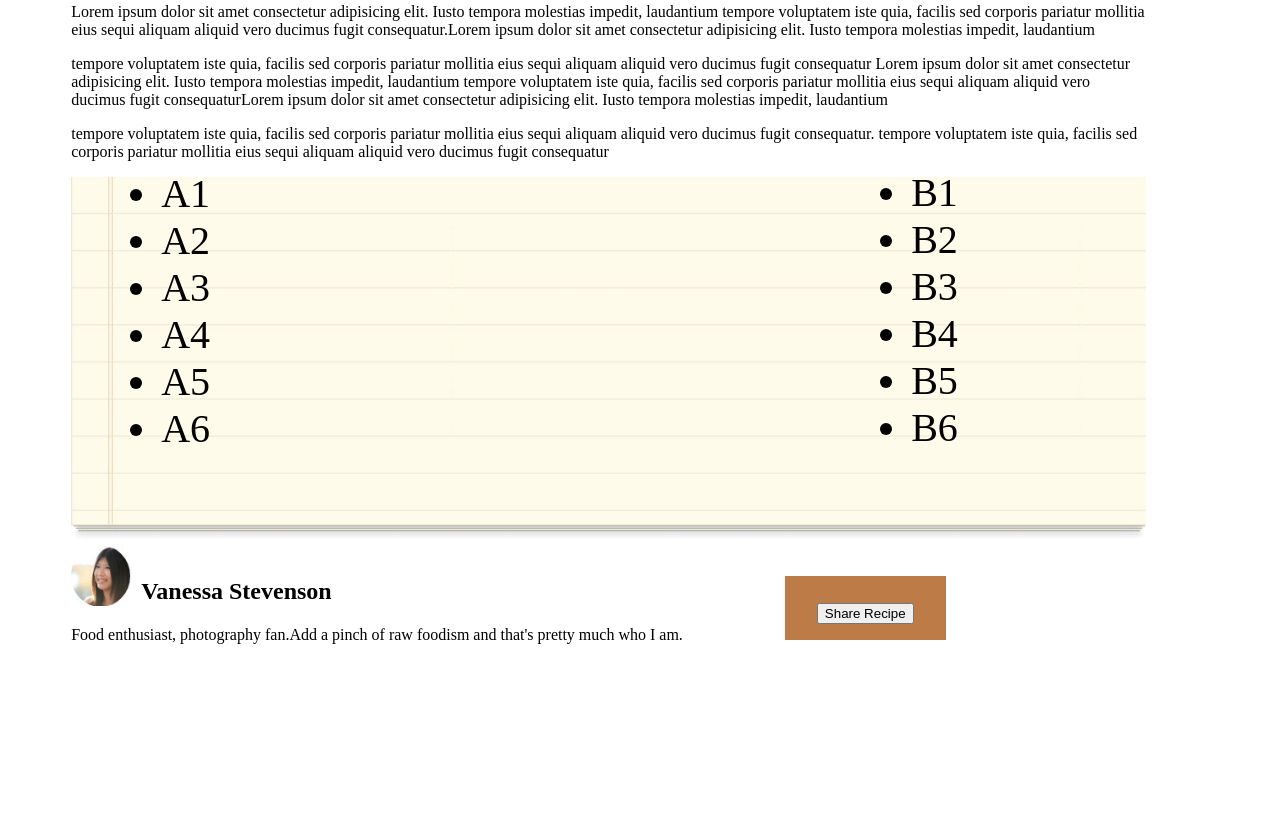
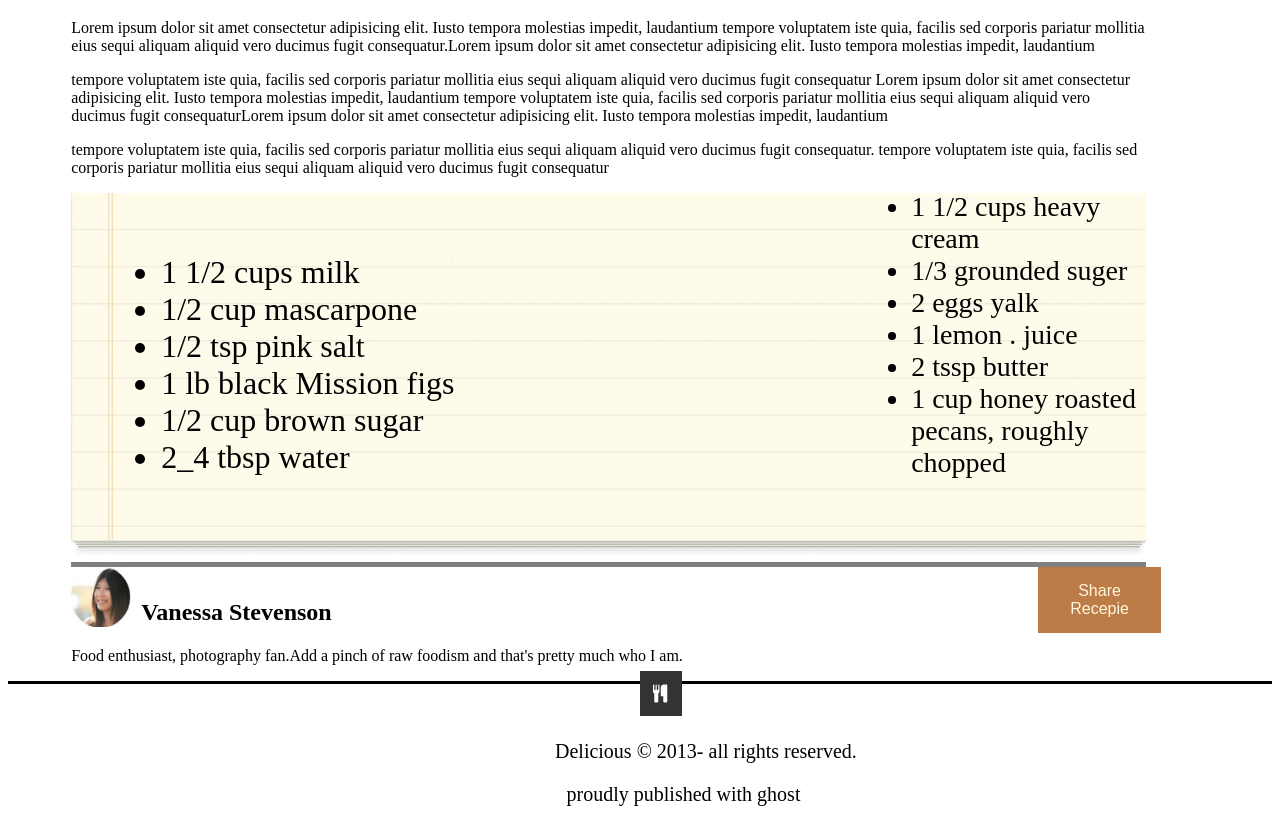
Before and after one commit to Asaqa988/Chocolate-Pizza, a plain HTML site: page index.html in a window 1280 px wide. Shown: the part 916-1742 px from the top of the page. Before the commit the page ends 1576 px from the top, so only its background shows below. Drawn offline with Linux system fonts and the light colour scheme; a web font is replaced by a local one.

Commit message:
webdesign abd&hanin

```diff
--- a/index.html
+++ b/index.html
@@ -33,6 +33,21 @@
     <main>
         <div>
             <h1>Chocolate Pizza</h1>
+            <div id="divforpic">
+
+
+
+
+                <p> posted on 15th of december 2013/deserts </p>
+
+                <div id="print">
+
+
+                <img src="img/print-icon.png">
+                <p id="ppp"> print </p>
+            </div>
+
+            </div>
             <img src="img/choco-pizza.png">
             <p>Lorem ipsum dolor sit amet consectetur adipisicing elit. Iusto tempora molestias impedit, laudantium
                 tempore voluptatem iste quia, facilis sed corporis pariatur mollitia eius sequi aliquam aliquid vero
@@ -45,7 +60,8 @@
                 ducimus fugit consequaturLorem ipsum dolor sit amet consectetur adipisicing elit. Iusto tempora
                 molestias impedit, laudantium</p>
             <p>tempore voluptatem iste quia, facilis sed corporis pariatur mollitia eius sequi aliquam aliquid vero
-                ducimus fugit consequatur. tempore voluptatem iste quia, facilis sed corporis pariatur mollitia eius sequi aliquam aliquid vero
+                ducimus fugit consequatur. tempore voluptatem iste quia, facilis sed corporis pariatur mollitia eius
+                sequi aliquam aliquid vero
                 ducimus fugit consequatur</p>
 
 
@@ -53,25 +69,37 @@
         </div>
 
         <section>
-           <img src="img/list-bg.png">
+            <img src="img/list-bg.png">
 
-        <ul id="ul1">
-        <li>A1</li>
-        <li>A2</li>
-        <li>A3</li>
-        <li>A4</li>
-        <li>A5</li>
-        <li>A6</li>
-        </ul>
+            <ul id="ul1">
+                <li>1 1/2 cups milk
+                </li>
+                <li> 1/2 cup mascarpone</li>
+                <li>1/2 tsp pink salt</li>
+                <li>1 lb black Mission figs
+                </li>
+                <li>1/2 cup brown sugar
+                </li>
+                <li>2_4 tbsp water
+
+                </li>
+            </ul>
 
 
-        <ul id="ul2">
-            <li>B1</li>
-            <li>B2</li>
-            <li>B3</li>
-            <li>B4</li>
-            <li>B5</li>
-            <li>B6</li>
+            <ul id="ul2">
+                <li>1 1/2 cups heavy cream
+                </li>
+                <li>1/3 grounded suger
+                </li>
+                <li>2 eggs yalk
+                </li>
+                <li>1 lemon . juice
+                </li>
+                <li>2 tssp butter
+                </li>
+                <li>1 cup honey roasted pecans, roughly chopped
+
+                </li>
             </ul>
         </section>
 
@@ -83,15 +111,18 @@
                 <h2>Vanessa Stevenson</h2>
                 <p>Food enthusiast, photography fan.Add a pinch of raw foodism and that's pretty much who I am.</p>
             </div>
-            <span>
-        <button>Share Recipe</button>
-            </span>
-
+                <button> Share Recepie </button>
 
         </section>
     </main>
     <footer>
+        <img src="img/logo.png" alt="logo">
 
+        <p id="lastP"> Delicious &copy; 2013- all rights reserved. </p>
+           <p Id="proudly">
+         proudly published with ghost
+
+         </p>
     </footer>
 </body>
 
--- a/style.css
+++ b/style.css
@@ -13,9 +13,16 @@ header div{
 }
 header div h1{
 position: absolute;
-bottom: 19%;
-left:2%;
+top: -37px;
+bottom: 30px;
+left: 4%;
 font-family:'festive';}
+header div p {
+
+    position: absolute;
+    bottom: -17px;
+    left: 35px;
+}
 
 span{
 position: absolute;
@@ -43,7 +50,7 @@ section{
     position: absolute;
     /* top: 80%; */
     bottom:54px;
-    font-size: 40px;
+    font-size: 32px;
     margin-left: 50px;
     margin-top: 200px;
 }
@@ -52,7 +59,7 @@ section{
     position: absolute;
     /* top: 80%; */
     bottom:55px;
-    font-size: 40px;
+    font-size: 28px;
     margin-left: 700px;
     left:100px;
 }
@@ -65,11 +72,17 @@ section{
 position: absolute;
 bottom: 19%;
 left:70px;
-font-family:'festive';}
+font-weight: bolder;
+}
 
-#sectionlast span{
+main div h1 {
+
+    font-weight:bolder;
+}
+
+/* #sectionlast span{
 position: absolute;
-right:200px;
+right:1px;
 top: 30px;
 background-color: #bd7c47;
 border: none;
@@ -79,9 +92,96 @@ text-align: center;
 text-decoration: none;
 display: inline-block;
 font-size: 30px;
+} */
+
+
+
+button{
+    background-color: #bd7c47;border: none;color: cornsilk;padding: 15px 32px;text-align: center;text-decoration: none;display: inline-block;font-size: 16px;cursor: pointer;
+position: absolute;
+/* right:1px;
+top: 30px; */
+left: 967px;
+bottom: 32px;
+
 }
 
 #sectionlast div img{
     width:60px;
     height: 60px;
 }
+footer img{
+margin-left:50%;
+margin-top: -1%;
+
+
+}
+footer #lastP  {
+
+margin-left: 547px;
+font-size: 20px;
+
+}
+
+footer{
+border-style: solid;
+border-left: 0px solid;
+border-right: 0px solid;
+border-bottom: 0px; solid;
+
+}
+
+#divforpic p{
+
+    float: left;
+}
+
+#divforpic img{
+
+    float: right;
+    width: 10px;
+    height: 10px;
+}
+
+
+#divforpic #ppp {
+    float: right;
+}
+
+#print p {
+
+
+    position:absolute;
+    right:168px;
+    top: 147px;
+    bottom: 10px;
+
+}
+#print img {
+
+
+    position:absolute;
+    right:203px;
+    top: 168px;
+    bottom: 10px;
+
+}
+
+#sectionlast{
+
+    border-style: solid;
+    border-left: 0px solid;
+    border-right: 0px solid;
+    border-bottom: 0px solid;
+    border-color: gray;
+    border-top-width: thick;
+
+}
+
+footer #proudly  {
+
+    text-align: center;
+    margin-left: 87px;
+    font-size: 20px;
+
+}
```
